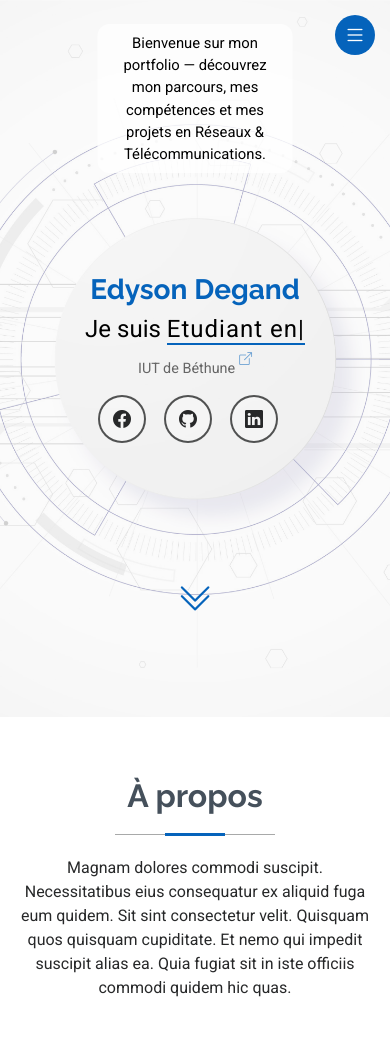
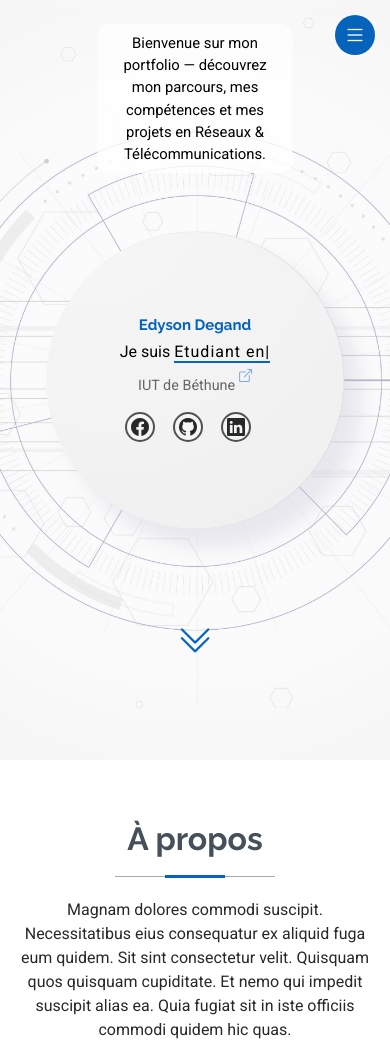
Before and after one commit to edyson-degand/edyson-degand.github.io, a plain HTML site: page index.html in a window 390 px wide. Shown: the top 1045 px of the page. Drawn offline with Linux system fonts and the light colour scheme.

Commit message:
Amélioration du menu accueil

```diff
--- a/index.html
+++ b/index.html
@@ -68,7 +68,7 @@
   <div class="row justify-content-center">
     <div class="col-lg-9 text-center">
       <h2>Edyson Degand</h2>
-      <p style="font-size:24px;color: black;">Je suis <span class="typed" data-typed-items="Etudiant en Réseaux et Télécom, Joueur de Futsal">Etud</span><span class="typed-cursor typed-cursor--blink" aria-hidden="true"></span></p>
+      <p class="je-suis">Je suis <span class="typed" data-typed-items="Etudiant en Réseaux et Télécom, Joueur de Futsal">Etud</span><span class="typed-cursor typed-cursor--blink" aria-hidden="true"></span></p>
       <a class="link_iut"; href="https://iut-bethune.univ-artois.fr/" target="_blank" rel="noopener"><span >IUT de Béthune</span><i class="bi bi-box-arrow-up-right"></i></a>
       <div class="social-links">
         <a href="https://www.facebook.com/profile.php?id=100087926572470"><i class="bi bi-facebook"></i></a>
--- a/main.css
+++ b/main.css
@@ -528,7 +528,8 @@ section,
   .Accueil{ min-height: 92vh; }
 }
 @media (max-width: 768px){
-  .Accueil{ min-height: 85vh; padding: 48px 0; }
+  .Accueil{ min-height: 90vh;
+    padding: 48px 0; }
 }
 .Accueil img {
   position: absolute;
@@ -561,9 +562,14 @@ section,
   color: var(--accent-color);
   font-weight: 700;
 }
-
+@media (max-width: 768px){
+  .Accueil h2{ font-size: 35px;  }
+}
 .typed{ font-size: inherit;
  color:black;}
+
+ @media (max-width: 768px){
+  .Accueil h2{ font-size: 15px;  }}
 
 .Accueil p {
   margin: 5px 0 0 0;
@@ -597,7 +603,10 @@ section,
   margin-right:16px;
   font-size:22px;
 }
-
+ @media (max-width: 768px){
+  .Accueil .social-links a{
+     width: 30px;
+    height:30px }}
 .Accueil .social-links a:hover{ color:var(--accent-color);
   border-color:var(--accent-color);
   transform:scale(1.05); }
@@ -626,7 +635,16 @@ section,
   }
 }
 
-
+.je-suis {
+  color:black;
+  font-size: 24px;
+}
+
+@media (max-width: 768px) {
+  .je-suis {
+    font-size: 18px;
+  }
+}
 
 /* Flèche en bas de la section Accueil */
 .scroll-down{
```
